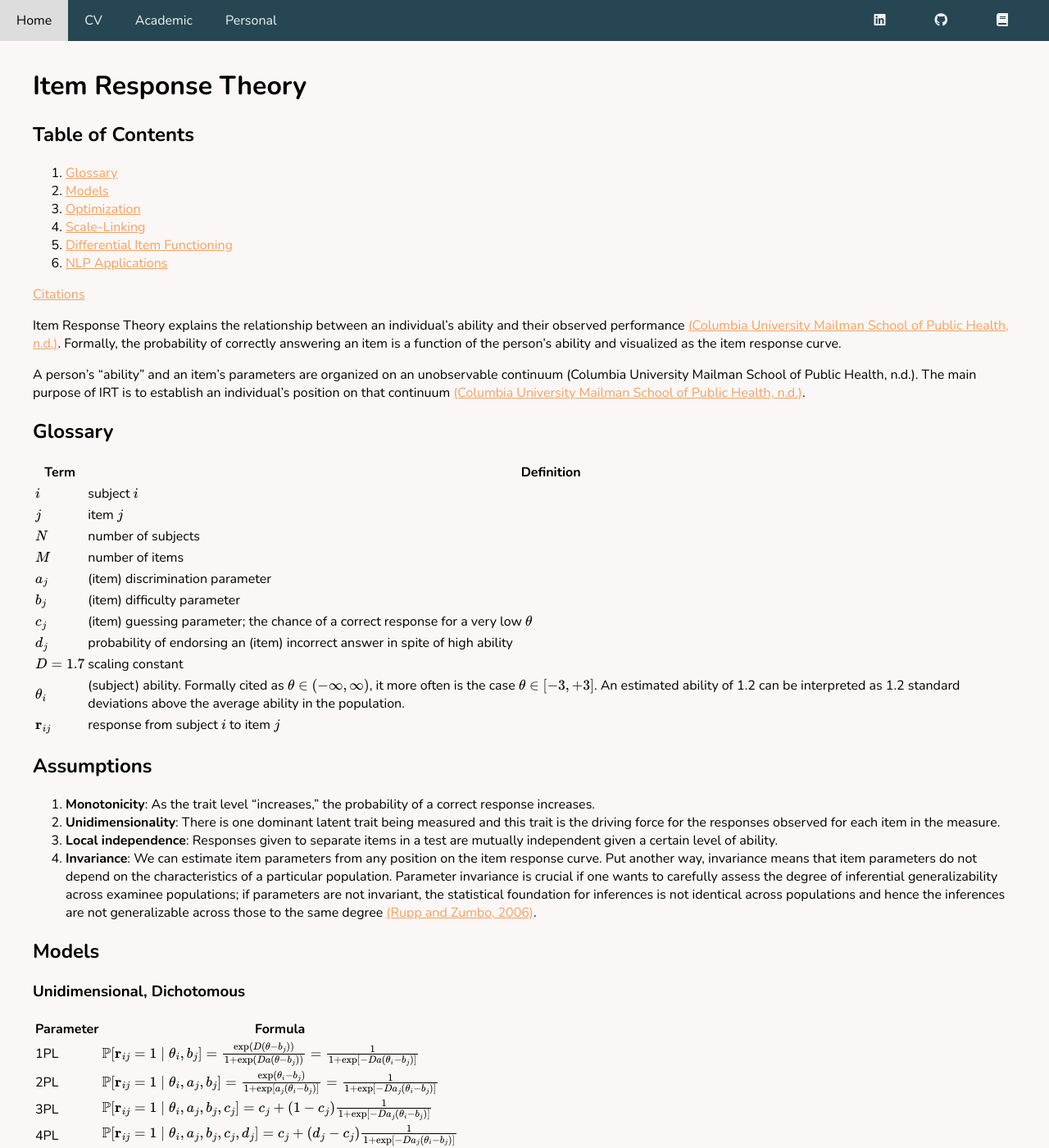
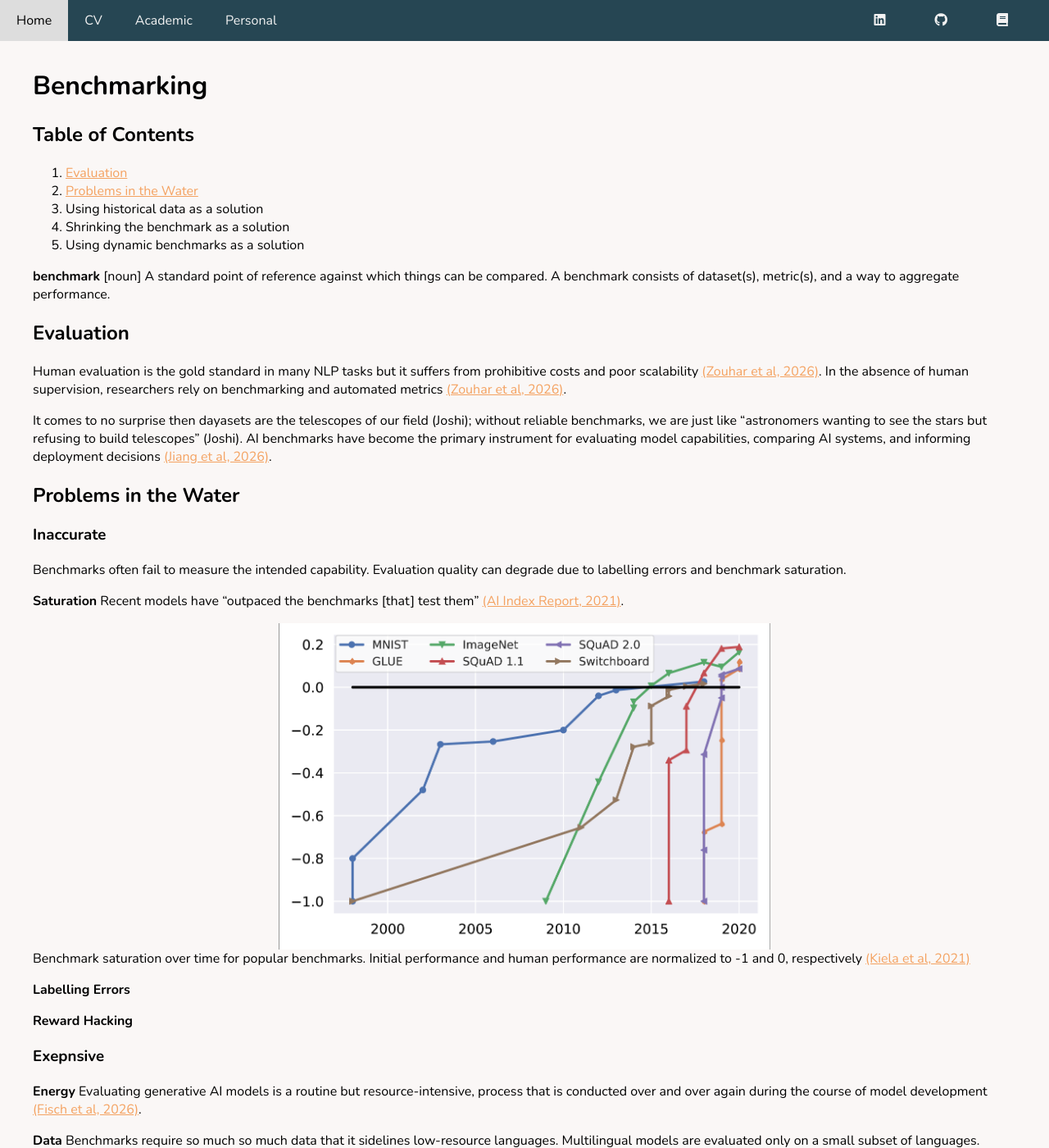
Before and after one commit to ec5ug/ec5ug.github.io, a Jekyll site: the page built from pages/irt.md, in a window 1280 px wide and 1400 px high. Shown: the whole window at 82% size. Built offline with Jekyll 4.4.1, drawn with Linux system fonts in a browser that asks for light colours; some of the changed text lies outside the part shown.

Commit message:
updating

```diff
--- a/pages/irt.md
+++ b/pages/irt.md
@@ -8,6 +8,72 @@ title: IRT
         background-color: #FAF7F6;
     }
 </style>
+
+# Benchmarking
+
+## Table of Contents
+1. [Evaluation](#evaluation)
+2. [Problems in the Water](#problems-in-the-water)
+3. Using historical data as a solution
+4. Shrinking the benchmark as a solution
+5. Using dynamic benchmarks as a solution
+
+**benchmark**
+[noun]
+A standard point of reference against which things can be compared. A benchmark consists of dataset(s), metric(s), and a way to aggregate performance.
+
+## Evaluation
+Human evaluation is the gold standard in many NLP tasks but it suffers from prohibitive costs and poor scalability [(Zouhar et al, 2026)](http://arxiv.org/abs/2501.18251). In the absence of human supervision, researchers rely on benchmarking and automated metrics [(Zouhar et al, 2026)](http://arxiv.org/abs/2501.18251).
+
+It comes to no surprise then dayasets are the telescopes of our field (Joshi); without reliable benchmarks, we are just like "astronomers wanting to see the stars but refusing to build telescopes" (Joshi). AI benchmarks have become the primary instrument for evaluating model capabilities, comparing AI systems, and informing deployment decisions [(Jiang et al, 2026)](?).
+
+## Problems in the Water
+### Inaccurate
+Benchmarks often fail to measure the intended capability. Evaluation quality can degrade due to labelling errors and benchmark saturation.
+
+**Saturation** Recent models have "outpaced the benchmarks [that] test them" [(AI Index Report, 2021)](?).
+
+<img
+    style="display: block;
+           margin-left: auto;
+           margin-right: auto;
+           width: 50%;"
+    src="/assets/imgs/benchmark_saturation.png"
+alt="benchmark saturation">
+Benchmark saturation over time for popular benchmarks. Initial performance and human performance are normalized to -1 and 0, respectively [(Kiela et al, 2021)](?)
+
+**Labelling Errors**
+
+**Reward Hacking**
+
+### Exepnsive
+**Energy** Evaluating generative AI models is a routine but resource-intensive, process that is conducted over and over again during the course of model development [(Fisch et al, 2026)](http://arxiv.org/abs/2607.05046).
+
+**Data** Benchmarks require so much so much data that it sidelines low-resource languages. Multilingual models are evaluated only on a small subset of languages. There is no guarantee that performance on English-Spanish, the only common evaluation dataset, is representative of the expected performance of the models over all other language pairs [(Anastasopoulos and Neubig, 2020)](?).
+
+## Citations
+
+AI Index Report (2021). ?
+
+Anastasopoulos and Neubig (2020). ?
+
+Fisch et al (2026). [CollabEval: Statistically Efficient Collaborative Model Evaluation via Matrix Completion](http://arxiv.org/abs/2607.05046)
+
+Jiang et al (2026). ?
+
+Jiela et al (2021). ?
+
+Kiela et al (2021). ?
+
+Zouhar et al (2026). [How to Select Datapoints for Efficient Human Evaluation of NLG Models?](?)
+
+# Using historical data
+The
+Page 18
+## Citations
+Fisch et al (2026). [CollabEval: Statistically Efficient Collaborative Model Evaluation via Matrix Completion](http://arxiv.org/abs/2607.05046)
+
+# Dynamic Benchmarks
 
 # Item Response Theory
 
```
Also changed, not shown: other parts of pages/irt.md (+1 -1 lines), assets/imgs/benchmark_saturation.png (added).
